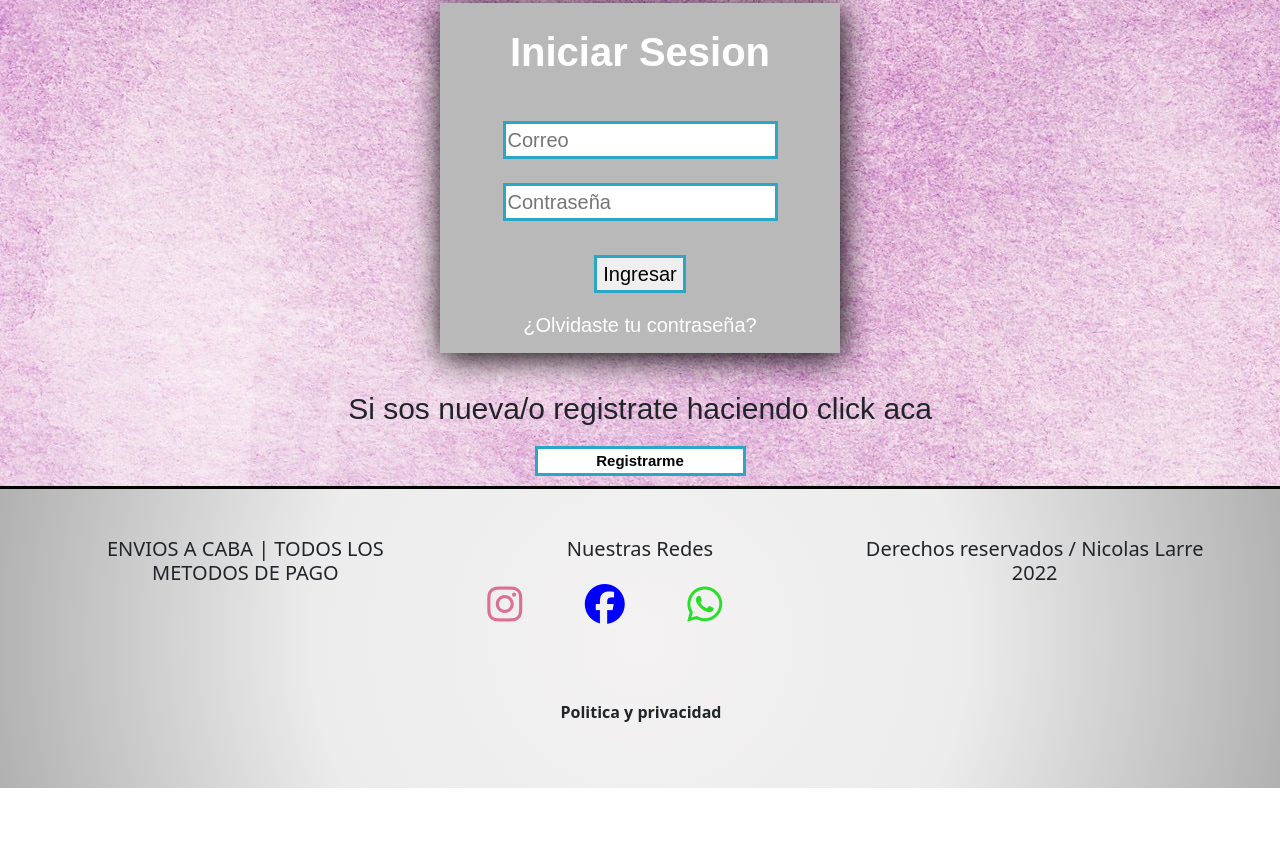
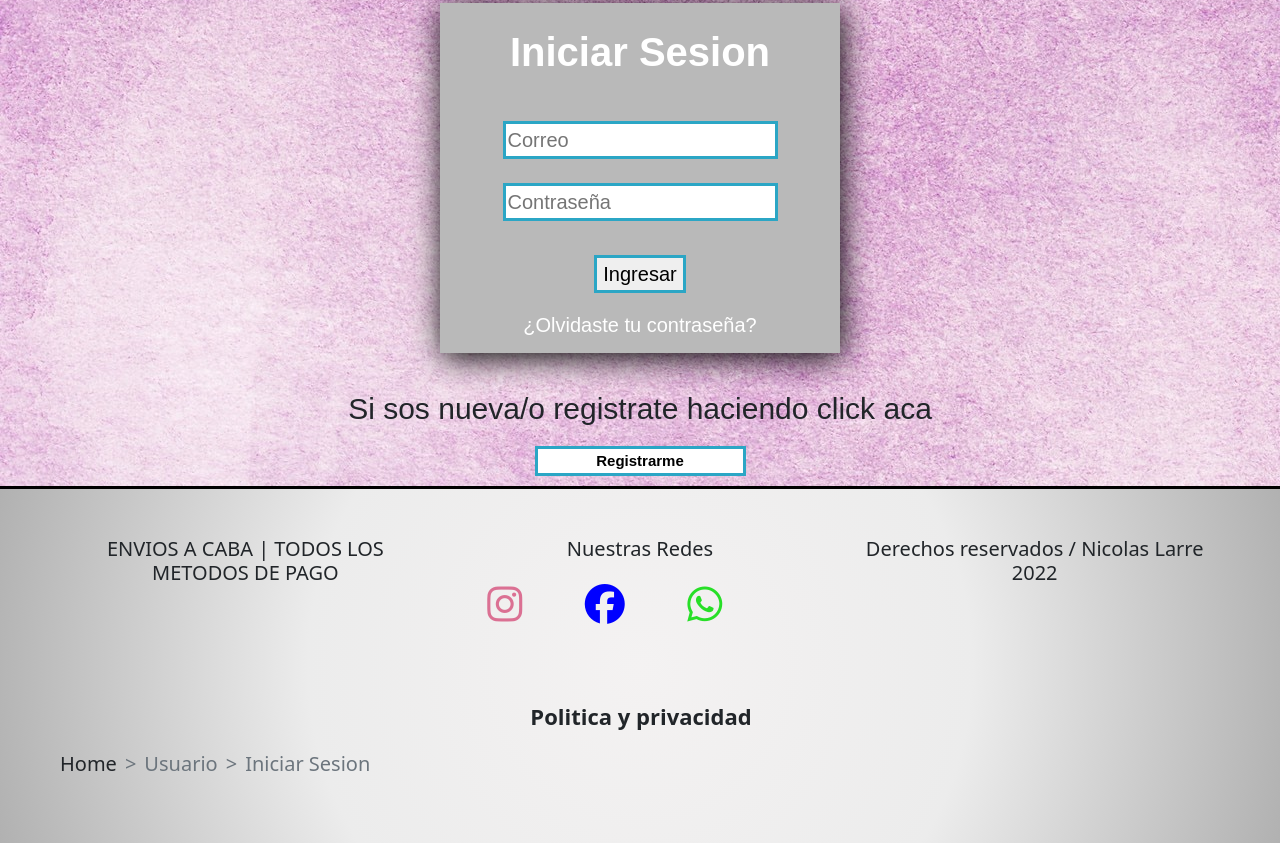
Before and after one commit to NicolasLarre/coder-git, a website: page iniciosesion.html in a window 1280 px wide. Shown: the part 287-1130 px from the top of the page. Before the commit the page ends 1075 px from the top, so only its background shows below. Drawn offline with nearby package versions, Linux system fonts and the light colour scheme.

Commit message:
seguimiento footer

```diff
--- a/iniciosesion.html
+++ b/iniciosesion.html
@@ -121,6 +121,15 @@
           </li>
         </ul>
       </div>
+      <div style="--bs-breadcrumb-divider: '>';" aria-label="breadcrumb" class="lista-fo">
+        <ol class="breadcrumb">
+          <li class="breadcrumb-item">
+            <a href="index.html">Home</a>
+          </li>
+          <li class="breadcrumb-item active" aria-current="page">Usuario</li>
+          <li class="breadcrumb-item active" aria-current="page">Iniciar Sesion</li>
+        </ol>
+      </div>
     </div>
   </div>
 </footer>
--- a/scss/_footer.scss
+++ b/scss/_footer.scss
@@ -21,7 +21,8 @@ footer {
 .pyp {
         @include center;
       a {
-        color: #212529
+        color: #212529;
+        font-size: $letra-size - 18;
       }
       }
 
@@ -43,15 +44,12 @@ footer {
         }
       }
 
-  .breadcrumb{
-
-    ol a {
+    .breadcrumb-item {
       color: #212529;
-      font-size: $letra-size - 15;
-      position: relative;
-      top: 50px;
+      font-size: $letra-size - 20;
+    a {
+      color: #212529;
     }
-
   }
 
 }
```
Also changed, not shown: grid.html (+9 -0 lines), index.html (+3 -1 lines), nosotras.html (+8 -0 lines), productos.html (+3 -1 lines), registro.html (+5 -2 lines), css/estilo.css.
